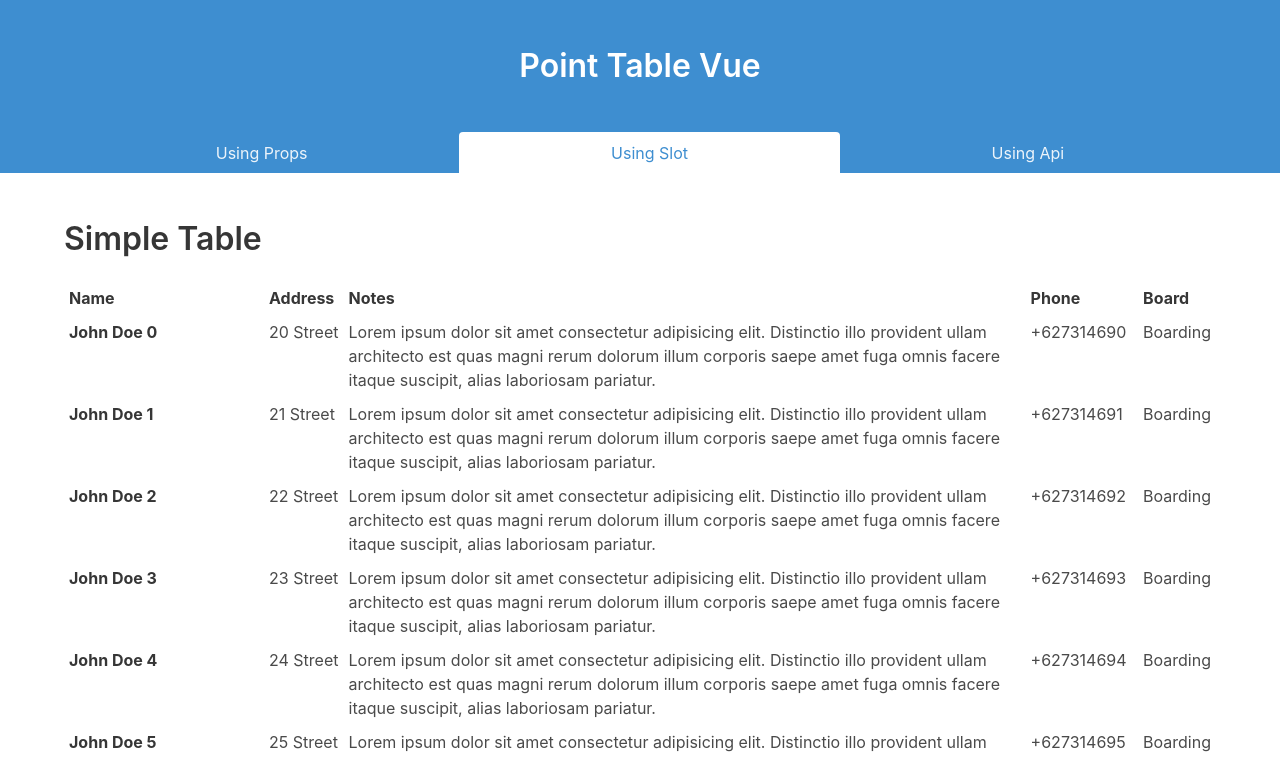
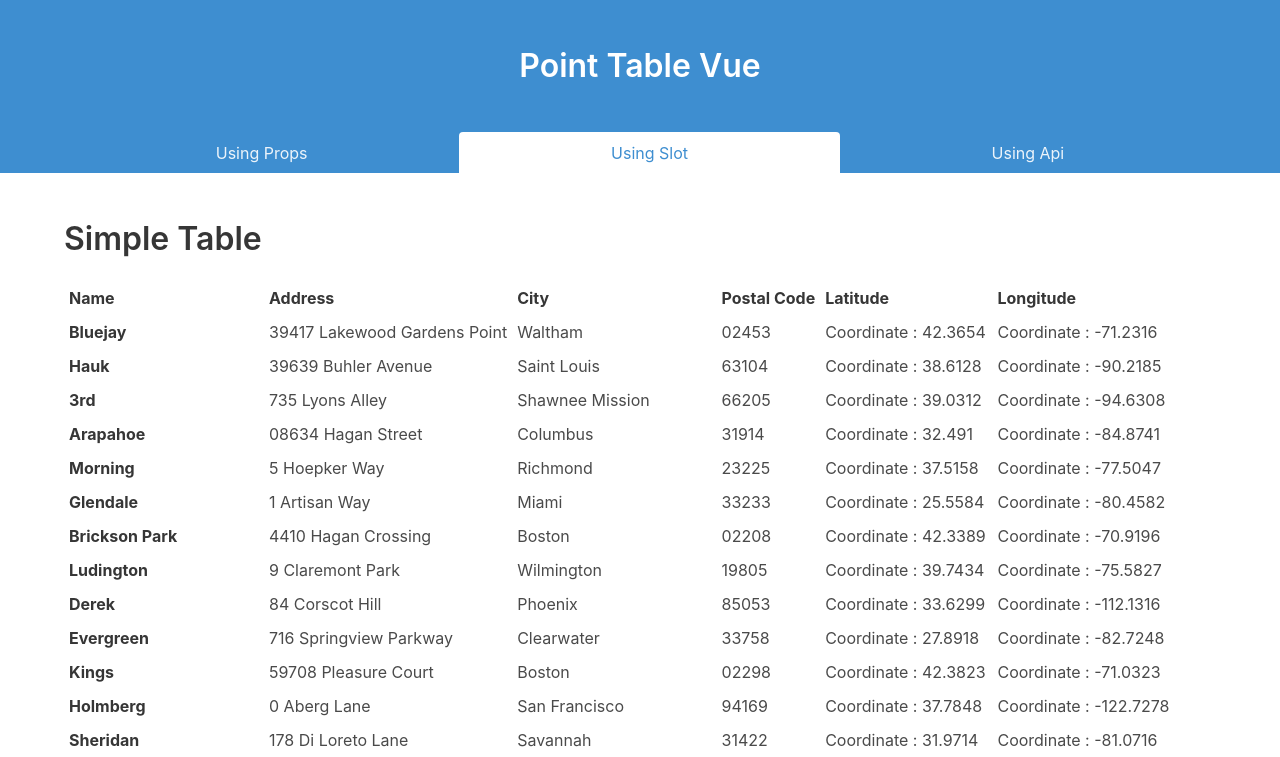
Before and after one commit to point-red/point-table-vue, a Vue app: page /using-slot in a window 1280 px wide. Shown: the top 757 px of the page. Built offline with nearby package versions, Linux system fonts and the light colour scheme.

Commit message:
update data using json

```diff
--- a/src/views/UsingProps.vue
+++ b/src/views/UsingProps.vue
@@ -18,7 +18,6 @@
 
 <script>
 import PointTable from '@/components/PointTable'
-import posts from '@/posts.json'
 import streets from '@/street.json'
 
 export default {
@@ -29,7 +28,6 @@ export default {
   data () {
     return {
       streets: streets,
-      posts: posts,
       headers: {
         'city': 'City',
         'street_address': 'Street Address',
--- a/src/views/UsingSlot.vue
+++ b/src/views/UsingSlot.vue
@@ -8,18 +8,20 @@
             <tr>
               <th style="min-width:200px">Name</th>
               <th>Address</th>
-              <th>Notes</th>
-              <th>Phone</th>
-              <th>Board</th>
+              <th>City</th>
+              <th>Postal Code</th>
+              <th>Latitude</th>
+              <th>Longitude</th>
             </tr>
           </template>
           <template slot="p-body">
-            <tr v-for="(n, index) in 20" :key="index">
-              <th>John Doe {{index}}</th>
-              <td>2{{index}} Street</td>
-              <td>Lorem ipsum dolor sit amet consectetur adipisicing elit. Distinctio illo provident ullam architecto est quas magni rerum dolorum illum corporis saepe amet fuga omnis facere itaque suscipit, alias laboriosam pariatur.</td>
-              <td>+62731469{{index}}</td>
-              <td>Boarding</td>
+            <tr v-for="(data, index) in streets" :key="index">
+              <th>{{ data.street_name }}</th>
+              <td>{{ data.street_address }}</td>
+              <td>{{ data.city }}</td>
+              <td>{{ data.postal_code }}</td>
+              <td>Coordinate : {{ data.latitude }}</td>
+              <td>Coordinate : {{ data.longitude }}</td>
             </tr>
           </template>
         </point-table>
@@ -30,11 +32,17 @@
 
 <script>
 import PointTable from '@/components/PointTable'
+import streets from '@/street.json'
 
 export default {
   name: 'using-slot',
   components: {
     PointTable
+  },
+  data () {
+    return {
+      streets: streets
+    }
   }
 }
 </script>
```
